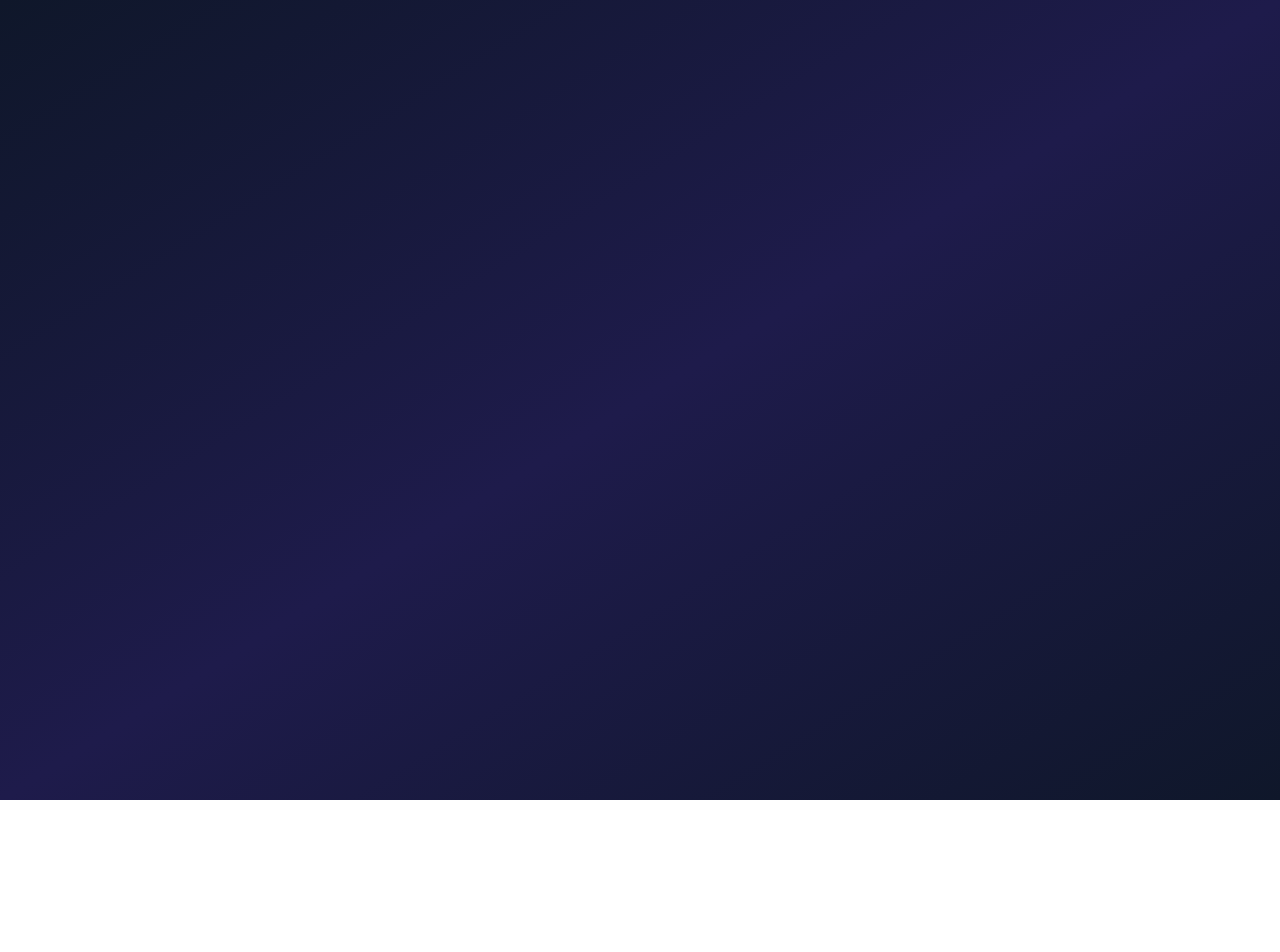
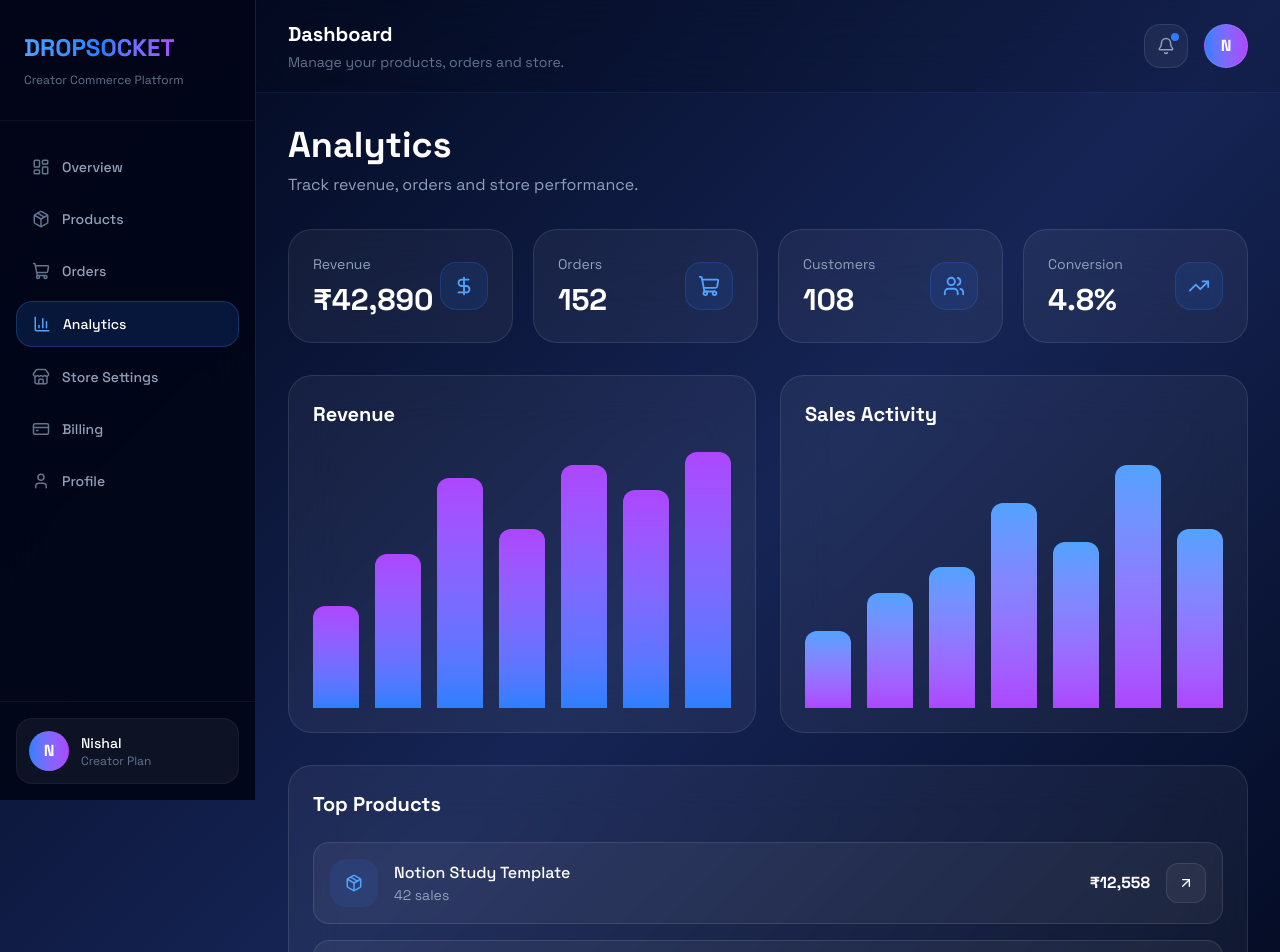
Before and after one commit to nishalcode0/dropsocket, a React (Vite) app in the folder frontend/: page /dashboard/analytics in a window 1280 px wide. Before the commit this address had no page. Shown: the top 952 px of the page. Before the commit the page ends 800 px from the top, so only its background shows below. Built offline with nearby package versions, Linux system fonts and the light colour scheme.

Commit message:
Finished Analytics Page UI

```diff
--- a/frontend/src/App.jsx
+++ b/frontend/src/App.jsx
@@ -8,6 +8,7 @@ import Dashboard from './pages/dashboard/Dashboard.jsx'
 import Products from './pages/dashboard/Products.jsx'
 import Orders from './pages/dashboard/Orders.jsx'
 import StoreSettings from './pages/dashboard/StoreSettings.jsx'
+import Analytics from './pages/dashboard/Analytics.jsx'
 
 export default function App(){
   return (
@@ -21,6 +22,7 @@ export default function App(){
         <Route path="dashboard/products" element={<Products />} />
         <Route path="dashboard/orders" element={<Orders />} />
         <Route path="dashboard/store-settings" element={<StoreSettings />} />
+        <Route path="dashboard/analytics" element={<Analytics />} />
       </Routes>
     </BrowserRouter>
   )
--- a/frontend/src/components/analytics/AnalyticsCards.jsx
+++ b/frontend/src/components/analytics/AnalyticsCards.jsx
@@ -0,0 +1,84 @@
+import {
+  DollarSign,
+  ShoppingCart,
+  Users,
+  TrendingUp,
+} from 'lucide-react';
+
+const stats = [
+  {
+    title: 'Revenue',
+    value: '₹42,890',
+    icon: DollarSign,
+  },
+  {
+    title: 'Orders',
+    value: '152',
+    icon: ShoppingCart,
+  },
+  {
+    title: 'Customers',
+    value: '108',
+    icon: Users,
+  },
+  {
+    title: 'Conversion',
+    value: '4.8%',
+    icon: TrendingUp,
+  },
+];
+
+export default function AnalyticsCards() {
+  return (
+    <div className="grid md:grid-cols-2 xl:grid-cols-4 gap-5">
+      {stats.map((stat) => {
+        const Icon = stat.icon;
+
+        return (
+          <div
+            key={stat.title}
+            className="
+            rounded-3xl
+            border
+            border-white/10
+            bg-white/5
+            backdrop-blur-xl
+            p-6
+            "
+          >
+            <div className="flex justify-between items-center">
+
+              <div>
+                <p className="text-slate-400 text-sm">
+                  {stat.title}
+                </p>
+
+                <h3 className="text-3xl font-bold text-white mt-2">
+                  {stat.value}
+                </h3>
+              </div>
+
+              <div
+                className="
+                w-12
+                h-12
+                rounded-2xl
+                bg-blue-500/10
+                border
+                border-blue-500/20
+                flex
+                items-center
+                justify-center
+                text-blue-400
+                "
+              >
+                <Icon size={22} />
+              </div>
+
+            </div>
+          </div>
+        );
+      })}
+    </div>
+  );
+}
--- a/frontend/src/components/analytics/RevenueChart.jsx
+++ b/frontend/src/components/analytics/RevenueChart.jsx
@@ -0,0 +1,38 @@
+export default function RevenueChart() {
+  const bars = [40, 60, 90, 70, 95, 85, 100];
+
+  return (
+    <div
+      className="
+      rounded-3xl
+      border
+      border-white/10
+      bg-white/5
+      backdrop-blur-xl
+      p-6
+      "
+    >
+      <h2 className="text-xl font-semibold text-white mb-6">
+        Revenue
+      </h2>
+
+      <div className="h-64 flex items-end gap-4">
+        {bars.map((height, index) => (
+          <div
+            key={index}
+            className="
+            flex-1
+            rounded-t-xl
+            bg-gradient-to-t
+            from-blue-500
+            to-purple-500
+            "
+            style={{
+              height: `${height}%`,
+            }}
+          />
+        ))}
+      </div>
+    </div>
+  );
+}
--- a/frontend/src/components/analytics/SalesChart.jsx
+++ b/frontend/src/components/analytics/SalesChart.jsx
@@ -0,0 +1,38 @@
+export default function SalesChart() {
+  const sales = [30, 45, 55, 80, 65, 95, 70];
+
+  return (
+    <div
+      className="
+      rounded-3xl
+      border
+      border-white/10
+      bg-white/5
+      backdrop-blur-xl
+      p-6
+      "
+    >
+      <h2 className="text-xl font-semibold text-white mb-6">
+        Sales Activity
+      </h2>
+
+      <div className="h-64 flex items-end gap-4">
+        {sales.map((height, index) => (
+          <div
+            key={index}
+            className="
+            flex-1
+            rounded-t-xl
+            bg-gradient-to-t
+            from-purple-500
+            to-blue-400
+            "
+            style={{
+              height: `${height}%`,
+            }}
+          />
+        ))}
+      </div>
+    </div>
+  );
+}
--- a/frontend/src/components/analytics/TopProducts.jsx
+++ b/frontend/src/components/analytics/TopProducts.jsx
@@ -0,0 +1,120 @@
+import {
+  Package,
+  ArrowUpRight,
+} from 'lucide-react';
+
+const products = [
+  {
+    name: 'Notion Study Template',
+    sales: 42,
+    revenue: '₹12,558',
+  },
+  {
+    name: 'Canva Invitation Pack',
+    sales: 31,
+    revenue: '₹15,469',
+  },
+  {
+    name: 'Productivity Ebook',
+    sales: 28,
+    revenue: '₹5,572',
+  },
+  {
+    name: 'Freelancer Kit',
+    sales: 19,
+    revenue: '₹9,481',
+  },
+];
+
+export default function TopProducts() {
+  return (
+    <div
+      className="
+      rounded-3xl
+      border
+      border-white/10
+      bg-white/5
+      backdrop-blur-xl
+      p-6
+      "
+    >
+      <h2 className="text-xl font-semibold text-white mb-6">
+        Top Products
+      </h2>
+
+      <div className="space-y-4">
+
+        {products.map((product) => (
+          <div
+            key={product.name}
+            className="
+            flex
+            items-center
+            justify-between
+            rounded-2xl
+            border
+            border-white/10
+            bg-white/5
+            p-4
+            "
+          >
+            <div className="flex items-center gap-4">
+
+              <div
+                className="
+                w-12
+                h-12
+                rounded-2xl
+                bg-blue-500/10
+                flex
+                items-center
+                justify-center
+                text-blue-400
+                "
+              >
+                <Package size={18} />
+              </div>
+
+              <div>
+                <h3 className="text-white font-medium">
+                  {product.name}
+                </h3>
+
+                <p className="text-slate-400 text-sm">
+                  {product.sales} sales
+                </p>
+              </div>
+
+            </div>
+
+            <div className="flex items-center gap-4">
+
+              <span className="text-white font-semibold">
+                {product.revenue}
+              </span>
+
+              <button
+                className="
+                w-10
+                h-10
+                rounded-xl
+                bg-white/5
+                border
+                border-white/10
+                flex
+                items-center
+                justify-center
+                "
+              >
+                <ArrowUpRight size={16} />
+              </button>
+
+            </div>
+
+          </div>
+        ))}
+
+      </div>
+    </div>
+  );
+}
--- a/frontend/src/pages/dashboard/Analytics.jsx
+++ b/frontend/src/pages/dashboard/Analytics.jsx
@@ -0,0 +1,35 @@
+import DashboardLayout from '../../components/dashboard/DashboardLayout';
+
+import AnalyticsCards from '../../components/analytics/AnalyticsCards';
+import RevenueChart from '../../components/analytics/RevenueChart';
+import SalesChart from '../../components/analytics/SalesChart';
+import TopProducts from '../../components/analytics/TopProducts';
+
+export default function Analytics() {
+  return (
+    <DashboardLayout>
+      <div className="space-y-8">
+
+        <div>
+          <h1 className="text-3xl md:text-4xl font-bold text-white">
+            Analytics
+          </h1>
+
+          <p className="text-slate-400 mt-2">
+            Track revenue, orders and store performance.
+          </p>
+        </div>
+
+        <AnalyticsCards />
+
+        <div className="grid xl:grid-cols-2 gap-6">
+          <RevenueChart />
+          <SalesChart />
+        </div>
+
+        <TopProducts />
+
+      </div>
+    </DashboardLayout>
+  );
+}
```
